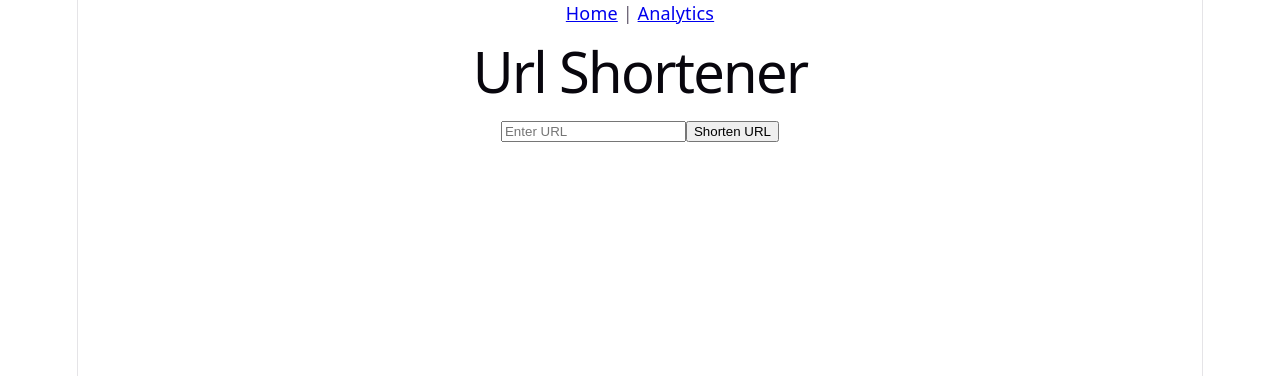
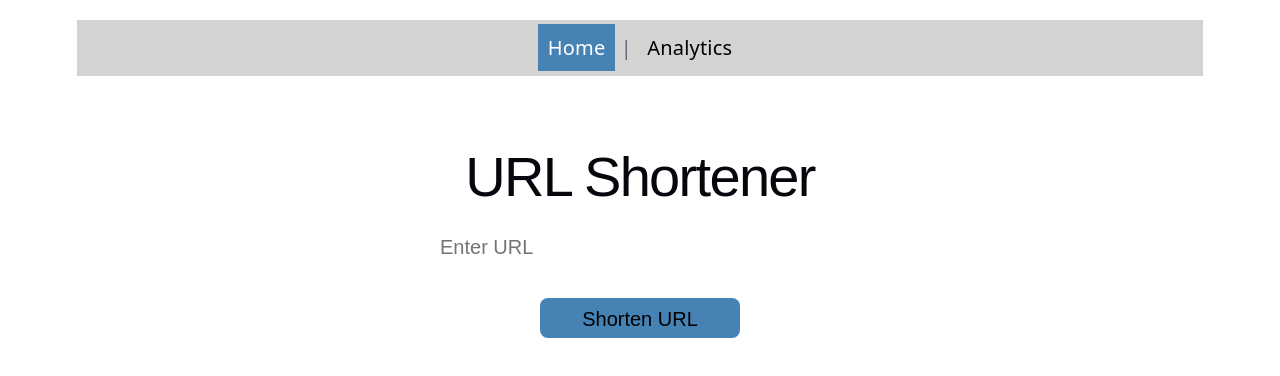
Before and after one commit to mayuri996/url-shortener, a React app in the folder frontend/: page / in a window 1280 px wide. Shown: the top 376 px of the page. Built offline with nearby package versions, Linux system fonts and the light colour scheme; no server answers; the HTML template or start-up script is replaced by a standard one.

Commit message:
Add loading states and frontend styling

```diff
--- a/frontend/src/Analytics.jsx
+++ b/frontend/src/Analytics.jsx
@@ -1,12 +1,18 @@
 import { useState } from 'react';
 import { NavLink } from "react-router-dom";
+
 function Analytics(){
     const [clickCount,setClickCount]=useState("");
     const [longUrl,setLongUrl]=useState("");
     const [shortUrl,setShortUrl]=useState("");
     const BACKEND_URL=import.meta.env.VITE_BACKEND_URL;
     const URL_PREFIX=`${BACKEND_URL}/`;
+    const [loading,setLoading]=useState(false);
+
     async function handleGetStats(){
+        setLoading(true);
+        setClickCount("");
+        setLongUrl("");
         //handle network errors
         try{
             //first check if it is a valid short url
@@ -14,6 +20,7 @@ function Analytics(){
 
             if (!shortUrl.startsWith(URL_PREFIX)){
                 alert("Please enter a valid short URL.");
+                setLoading(false);
                 return;
             }
 
@@ -40,27 +47,45 @@ function Analytics(){
         catch (e){
             alert("Unable to connect to the server. Please try again.");
         }
+        setLoading(false);
     }
     return (
         <div>
 
-            <nav>
-                <NavLink to="/">Home</NavLink>
+            <nav className="navbar">
+                <NavLink className={({isActive})=> isActive ? "active-link":"nav-link"}to="/">Home</NavLink>
                 {" | "}
-                <NavLink to="/analytics">Analytics</NavLink>
+                <NavLink className={({isActive})=> isActive ? "active-link":"nav-link"}  to="/analytics">Analytics</NavLink>
             </nav>
+            <br></br>
             <h1>Analytics</h1>
             <input
+            className="url-input"
             type="text"
             placeholder="Enter short url"
             value={shortUrl}
-            onChange={(e)=>setShortUrl(e.target.value)}/>
+            onChange={(e)=>{
+                setShortUrl(e.target.value);
+                setClickCount("")
+                setLongUrl("")}
+            }/>
+            <br></br>
+            <br></br>
 
-            <button onClick={handleGetStats}>Get Analytics</button>
+            <button className="click-button"
+             onClick={handleGetStats}>Get Analytics</button>
 
-            {clickCount!=="" && <p>Short URL: {shortUrl}</p>}
-            {clickCount && <p>Click Count: {clickCount}</p>}
-            {longUrl && <p>Original URL: {longUrl}</p>}
+            {loading &&<p>Loading stats...</p>}
+
+            {clickCount!=="" && <p className="display-info">Short URL: <a
+            href={shortUrl}
+            target="_blank"
+            rel="noopener noreferrer">{shortUrl}</a></p>}
+            {clickCount!=="" && <p className="display-info">Click Count: {clickCount}</p>}
+            {longUrl && <p className="display-info">Original URL: <a
+            href={longUrl}
+            target="_blank"
+            rel="noopener noreferrer">{longUrl}</a></p>}
         </div>
     );
 }
--- a/frontend/src/App.css
+++ b/frontend/src/App.css
@@ -182,3 +182,71 @@
     border-right-color: var(--border);
   }
 }
+
+
+.url-input{
+  width:400px;
+  height:30px;
+  font-size:20px;
+  padding:10px;
+  border-radius:8px;
+  border:none;
+  font-family:sans-serif
+}
+
+.click-button{
+  width:200px;
+  height:40px;
+  padding:10px;
+  font-size:20px;
+  border-radius:8px;
+  background-color:steelblue;
+  border:none;
+  cursor:pointer
+}
+
+.shorten-button:hover{
+  background-color:royalblue
+}
+
+.navbar{
+  font-size:20px;
+  margin-bottom:30px;
+  margin-top:20px;
+  background-color:lightgray;
+  padding:15px
+}
+
+.navbar a{
+  text-decoration:none;
+  padding:10px
+}
+
+.nav-link{
+  background-color:lightgray;
+  color:black
+}
+
+.active-link{
+  background-color:steelblue;
+  color:white
+}
+
+h1{
+  font-family:sans-serif
+}
+
+.display-info{
+  margin-top:20px;
+  font-size:25px
+}
+
+.display-info a{
+  color:steelblue;
+  text-decoration:none;
+  font-family:sans-serif
+}
+
+.display-info a:hover{
+  text-decoration:underline
+}
--- a/frontend/src/Home.jsx
+++ b/frontend/src/Home.jsx
@@ -6,7 +6,10 @@ function App() {
   const [url,setUrl]=useState("")
   const [shortUrl,setShortUrl]=useState("")
   const BACKEND_URL=import.meta.env.VITE_BACKEND_URL
+  const [loading,setLoading]=useState(false)
   async function  handleShortenUrl(){
+    setLoading(true);
+    setShortUrl("");
     //handle network errors
     try {
       const response=await fetch(`${BACKEND_URL}/shorten`,{
@@ -20,35 +23,44 @@ function App() {
       const result=await response.json();
 
       if (response.ok) setShortUrl(result.short_url);
-      else alert(JSON.stringify(result.detail,null,2));
+      else alert(result.detail[0].msg,null,2);
     }
     catch (error) {
       alert("Unable to connect to the server. Please try again.");
     }
-
+    setLoading(false);
 
   }
   return (
     <div>
-      <nav>
-        <NavLink to="/">Home</NavLink>
+      <nav className="navbar">
+        <NavLink className={({isActive})=>isActive ? "active-link":"nav-link"}  to="/">Home</NavLink>
         {" | "}
-        <NavLink to="/analytics">Analytics</NavLink>
+        <NavLink  className={({isActive})=>isActive ? "active-link":"nav-link"} to="/analytics">Analytics</NavLink>
       </nav>
-      <h1>Url Shortener</h1>
+      <br></br>
+      <h1>URL Shortener</h1>
     <input
+    className="url-input"
     type="text"
     placeholder="Enter URL"
     value={url}
     onChange={(e)=>setUrl(e.target.value)}
     />
+    <br></br>
+    <br></br>
 
-    <button onClick={handleShortenUrl}>Shorten URL</button>
-
-    {shortUrl && (
-      <p>Shortened Url:
-      <a href={shortUrl}>
-        {shortUrl}
+    <button
+    className="click-button"
+    onClick={handleShortenUrl}>Shorten URL</button>
+    {loading && (
+      <p>Generating short URL...</p>
+    )}
+    {shortUrl && !loading && (
+      <p className="display-info">Shortened URL : <a
+      href={shortUrl}
+      target="_blank"
+      rel="noopener noreferrer"> {shortUrl}
       </a>
       </p>
       )
--- a/frontend/src/index.css
+++ b/frontend/src/index.css
@@ -59,7 +59,7 @@ body {
   max-width: 100%;
   margin: 0 auto;
   text-align: center;
-  border-inline: 1px solid var(--border);
+  /*border-inline: 1px solid var(--border);*/
   min-height: 100svh;
   display: flex;
   flex-direction: column;
```
